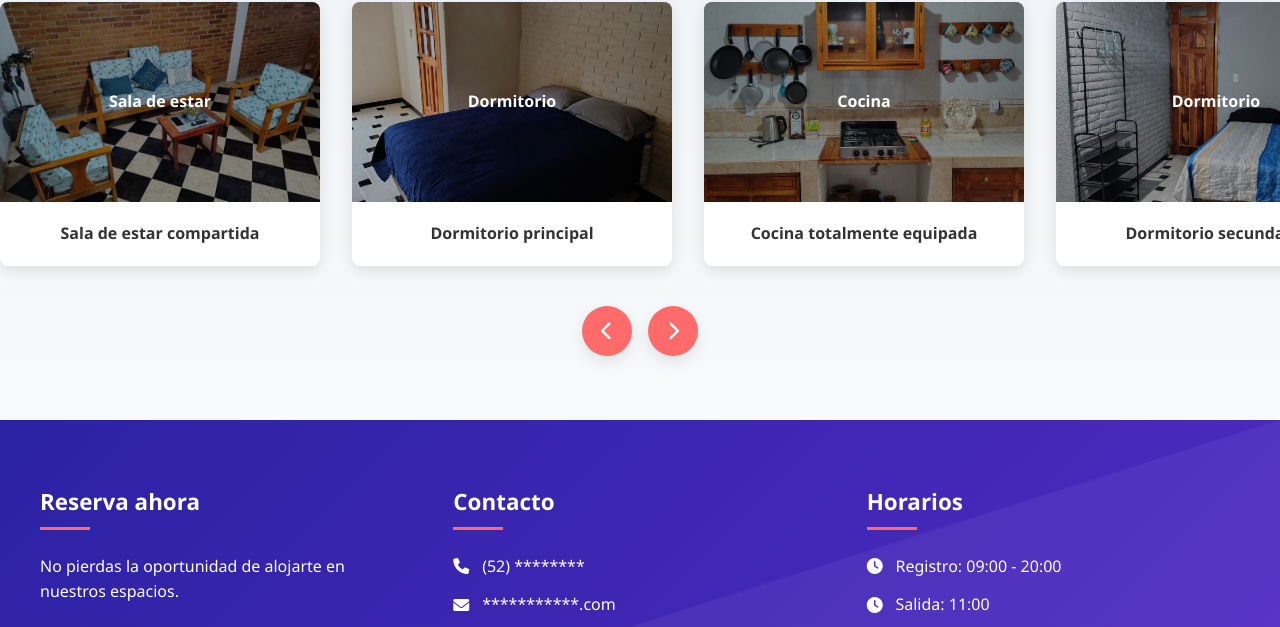
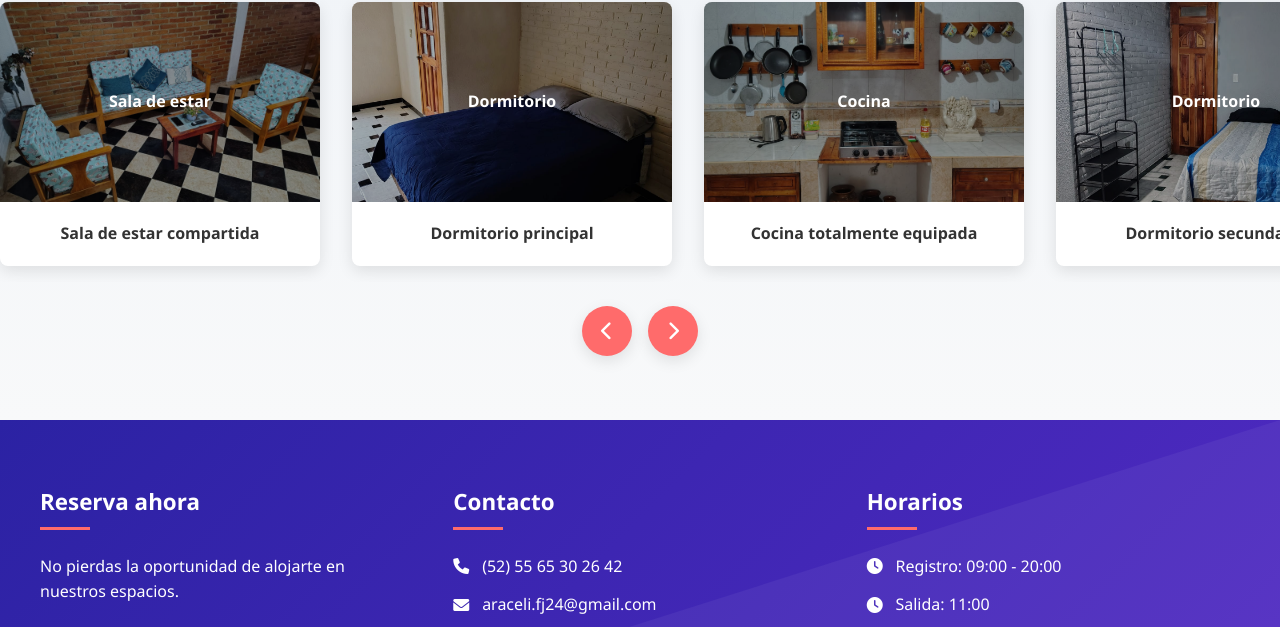
Before and after one commit to AngelFTech/Casa-magdalena-web, a plain HTML site: page index.html in a window 1280 px wide. Shown: the part 2098-2725 px from the top of the page. Drawn offline with Linux system fonts and the light colour scheme.

Commit message:
Update index.html

```diff
--- a/index.html
+++ b/index.html
@@ -162,8 +162,8 @@
             </div>
             <div class="footer-section">
                 <h3>Contacto</h3>
-                <p><i class="fas fa-phone"></i> (52) ********</p>
-                <p><i class="fas fa-envelope"></i> ***********.com</p>
+                <p><i class="fas fa-phone"></i> (52) 55 65 30 26 42</p>
+                <p><i class="fas fa-envelope"></i>araceli.fj24@gmail.com</p>
                 <p><i class="fas fa-map-marker-alt"></i> C. Reforma 20, Nanacamilpa, Tlax.</p>
                 <div class="social-icons">
                     <a href="#"><i class="fab fa-facebook-f"></i></a>
```
